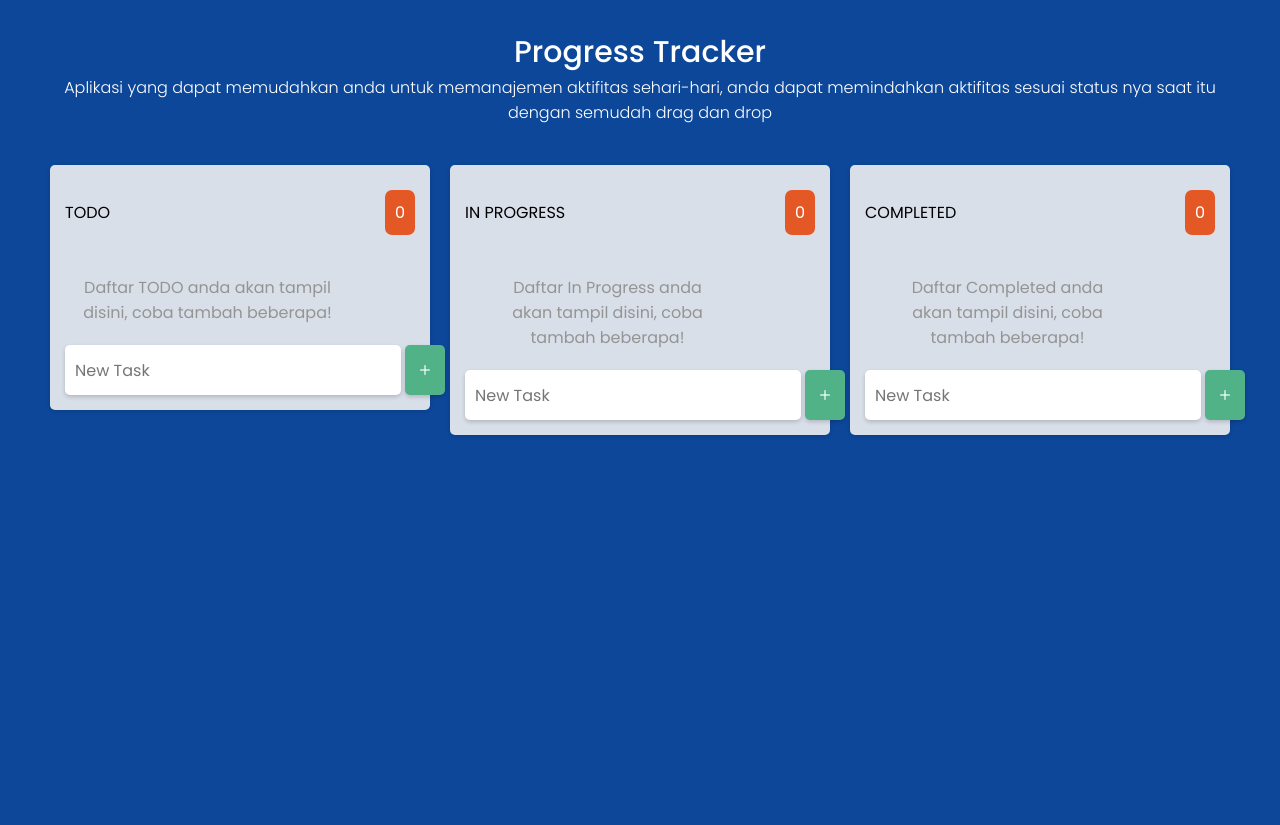
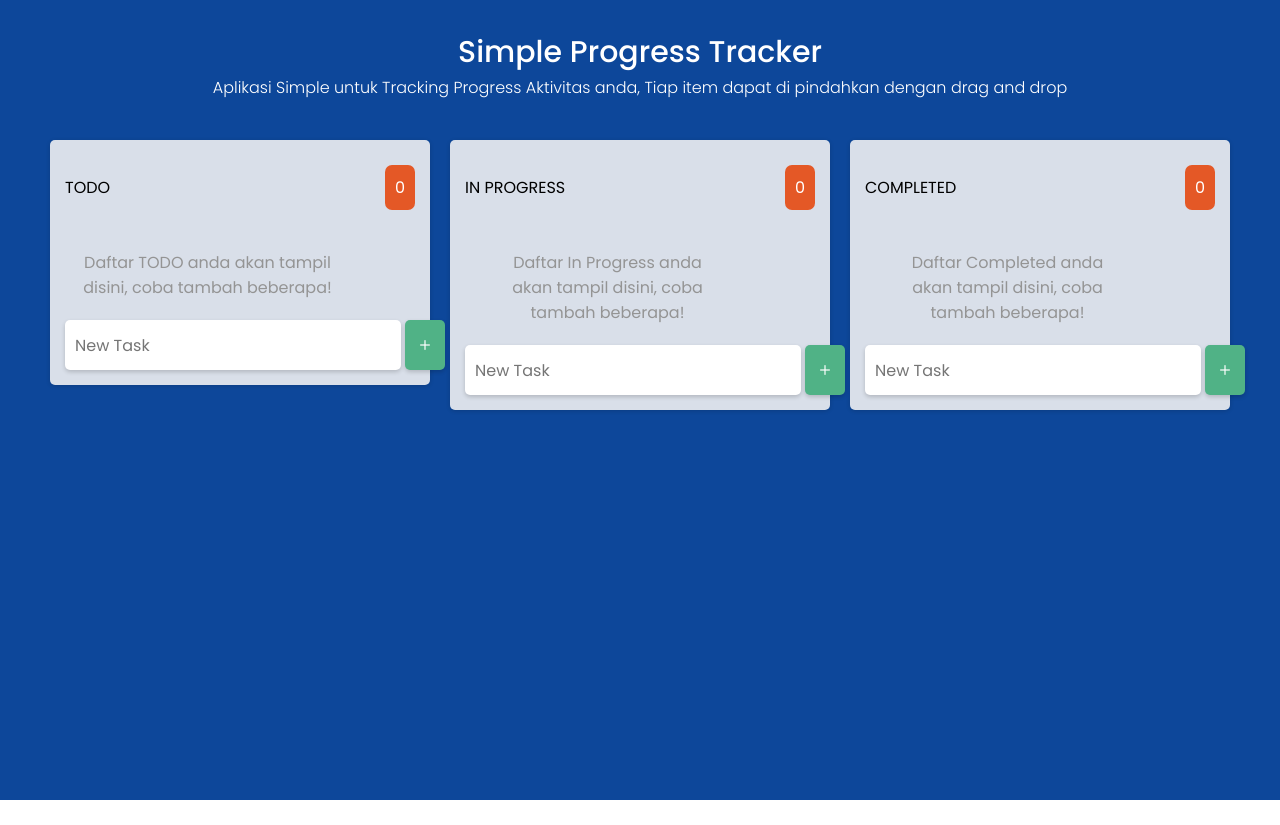
Before and after one commit to ari-ramadhan/kanban-js, a plain HTML site: page index.html in a window 1280 px wide. After the commit the page ends 800 px from the top, so only its background shows below. Drawn offline with nearby package versions, Linux system fonts and the light colour scheme.

Commit message:
changing subs

```diff
--- a/index.html
+++ b/index.html
@@ -16,8 +16,8 @@
         <div class="outer-wrap">
             <div class="inner-wrap">
                 <section class="heading">
-                    <p class="title">Progress Tracker</p>
-                    <p class="subtitle">Aplikasi yang dapat memudahkan anda untuk memanajemen aktifitas sehari-hari, anda dapat memindahkan aktifitas sesuai status nya saat itu dengan semudah drag dan drop</p>
+                    <p class="title">Simple Progress Tracker</p>
+                    <p class="subtitle">Aplikasi Simple untuk Tracking Progress Aktivitas anda, Tiap item dapat di pindahkan dengan drag and drop</p>
                 </section>
                 <section class="kanban">
                     <div class="taskbox">
```
